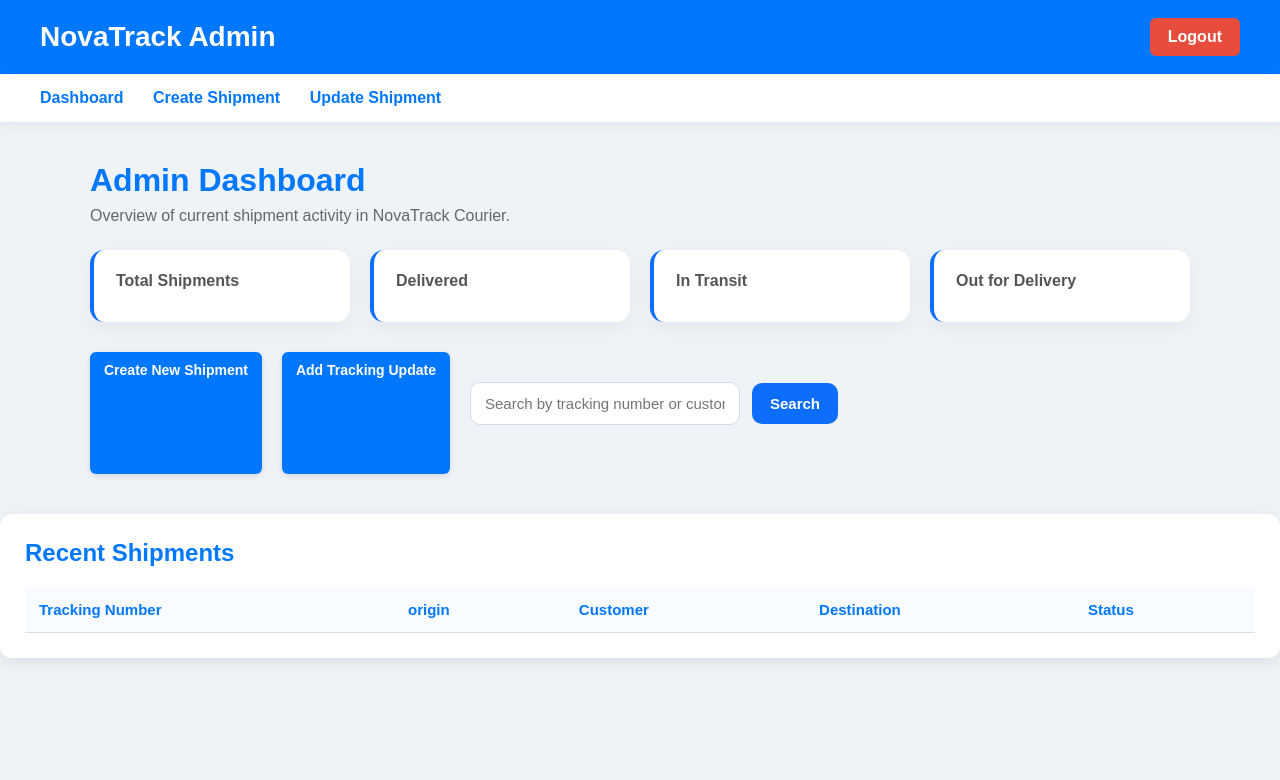
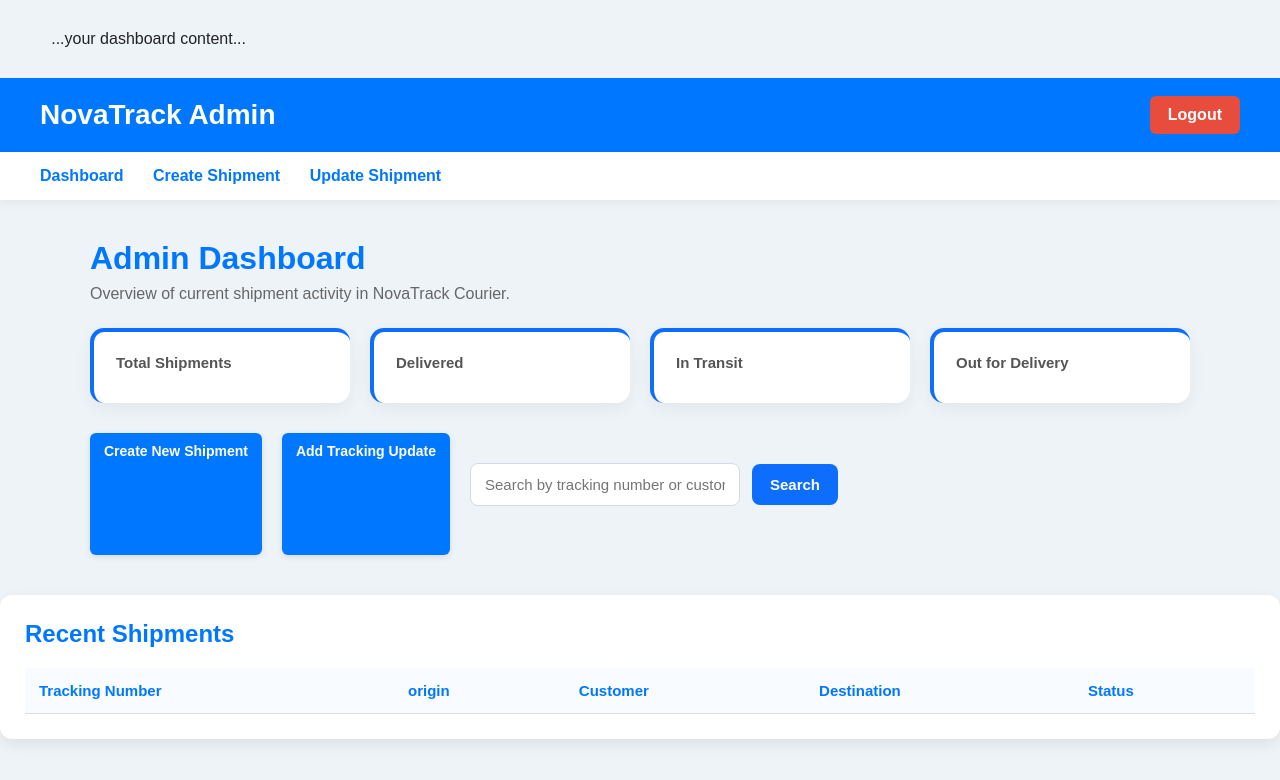
Before and after one commit to speechless001/novatrack-courier, a Flask app: template templates/dashboard.html in a window 1280 px wide. Shown: the top 780 px of the page. Run offline with Flask 3, Linux system fonts and the light colour scheme; the template is opened without the code that fills it, so the values that code supplies are empty; some libraries are stand-ins or nearby versions.

Commit message:
upgrade dashboard

```diff
--- a/main.py
+++ b/main.py
@@ -7,7 +7,6 @@ import pytz
 from werkzeug.security import generate_password_hash, check_password_hash
 import psycopg
 from psycopg.rows import dict_row
-
 
 app = Flask(__name__)
 app.secret_key = os.environ.get("SECRET_KEY", "dev-secret-key")
--- a/templates/dashboard.html
+++ b/templates/dashboard.html
@@ -329,9 +329,97 @@ tr:hover {
     font-weight: 600;
     cursor: pointer;
 }
+body {
+    font-family: 'Poppins', sans-serif;
+    background: #eef3f8;
+    color: #222;
+    margin: 0;
+}
+
+.dashboard-container {
+    width: 92%;
+    max-width: 1200px;
+    margin: 30px auto;
+}
+
+.stats-grid {
+    display: grid;
+    grid-template-columns: repeat(4, 1fr);
+    gap: 20px;
+    margin: 25px 0 30px;
+}
+
+.stat-card {
+    background: white;
+    border-radius: 14px;
+    padding: 22px;
+    box-shadow: 0 6px 18px rgba(0, 0, 0, 0.05);
+    border-top: 4px solid #0d6efd;
+}
+
+.stat-card h3 {
+    margin: 0 0 10px;
+    color: #555;
+    font-size: 15px;
+    font-weight: 600;
+}
+
+.stat-card p {
+    margin: 0;
+    color: #0d6efd;
+    font-size: 30px;
+    font-weight: 700;
+}
+
+.search-form {
+    display: flex;
+    gap: 12px;
+    margin-bottom: 24px;
+    flex-wrap: wrap;
+}
+
+.search-form input {
+    flex: 1;
+    min-width: 240px;
+    padding: 12px 14px;
+    border: 1px solid #d3dbe6;
+    border-radius: 8px;
+    font-size: 15px;
+    background: white;
+}
+
+.search-form button {
+    background: #0d6efd;
+    color: white;
+    border: none;
+    border-radius: 8px;
+    padding: 12px 18px;
+    font-size: 15px;
+    font-weight: 600;
+    cursor: pointer;
+}
+
+.search-form button:hover {
+    background: #005ed6;
+}
+
+@media (max-width: 900px) {
+    .stats-grid {
+        grid-template-columns: repeat(2, 1fr);
+    }
+}
+
+@media (max-width: 600px) {
+    .stats-grid {
+        grid-template-columns: 1fr;
+    }
+}
     </style>
 </head>
 <body>
+<div class="dashboard-container">
+    ...your dashboard content...
+</div>
 
     <div class="topbar">
         <h1>NovaTrack Admin</h1>
@@ -350,7 +438,7 @@ tr:hover {
             <p>Overview of current shipment activity in NovaTrack Courier.</p>
         </div>
 
-       <div class="stats-grid">
+     <div class="stats-grid">
     <div class="stat-card">
         <h3>Total Shipments</h3>
         <p>{{ total_shipments }}</p>
@@ -371,7 +459,6 @@ tr:hover {
         <p>{{ out_for_delivery }}</p>
     </div>
 </div>
-
         <div class="quick-actions">
             <a class="action-btn" href="/novatrack-admin">Create New Shipment</a>
             <a class="action-btn" href="/novatrack-update">Add Tracking Update</a>
```
